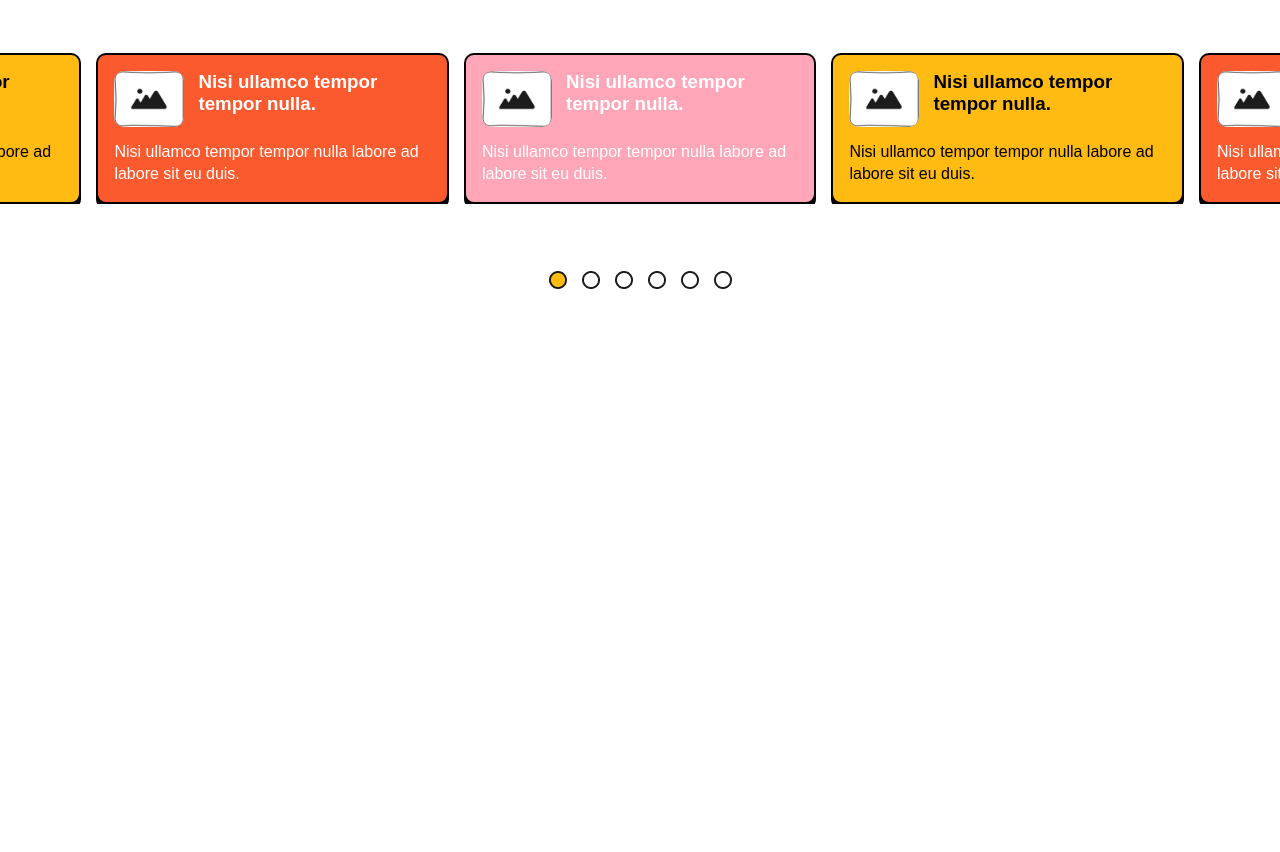
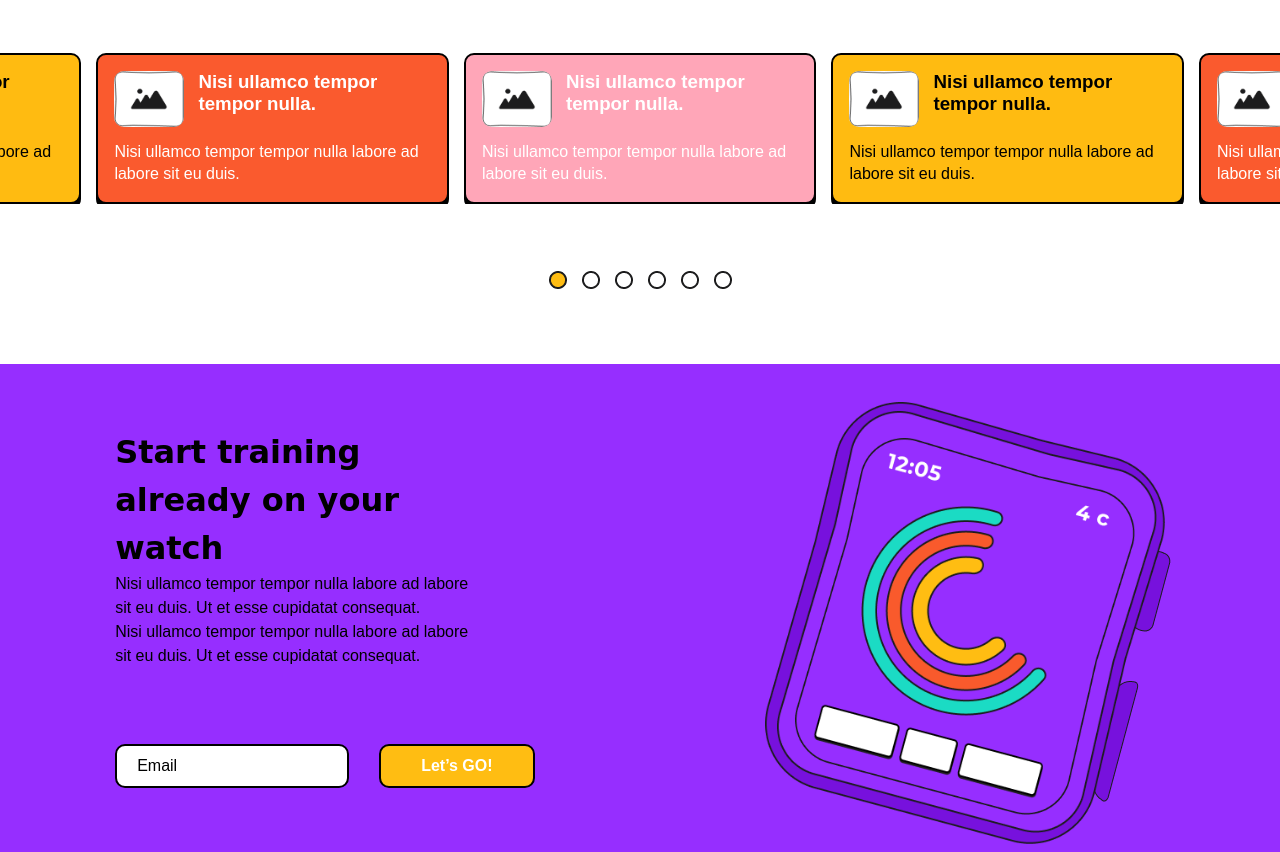
Before and after one commit to themagawo2011/EXAM-3, a plain HTML site: page muhamadali/ali.html in a window 1280 px wide. Shown: the part 844-1696 px from the top of the page. Before the commit the page ends 1144 px from the top, so only its background shows below. Drawn offline with Linux system fonts and the light colour scheme.

Commit message:
box4 dob kadm

```diff
--- a/muhamadali/ali.css
+++ b/muhamadali/ali.css
@@ -206,3 +206,88 @@ h1 {
 .box3 {
     margin-top: 5%;
 }
+
+.box4 {
+    background-color: #962EFF;
+    display: flex;
+    justify-content: space-around;
+    align-items: center;
+    margin-top: 5%;
+}
+
+.div6 {
+    line-height: 1.5;
+}
+
+.bn2 {
+    display: flex;
+    gap: 30px;
+    margin-top: 15%;
+}
+
+.hh {
+    padding: 8px 170px;
+    background-color: white;
+    border-radius: 10px;
+    padding-left: 20px;
+    border: 2px solid black;
+    margin-top: 3%;
+}
+
+.hb {
+    background-color: rgb(255, 189, 18);
+    padding: 8px 40px;
+    border: 2px solid black;
+    border-radius: 10px;
+    color: white;
+    margin-top: 3%;
+}
+
+.div7 {
+    position: relative;
+    width: 400px;
+    height: 450px;
+    margin-top: 3%;
+}
+
+.div7 img {
+    position: absolute;
+}
+
+.ig {
+    z-index: 1;
+    left: 91%;
+    top: 33%;
+}
+
+.ig0 {
+    z-index: 1;
+    left: 82%;
+    top: 62%;
+}
+
+.ig1 {
+    z-index: 1;
+    width: 100%;
+}
+
+.ig2 {
+    z-index: 2;
+    width: 95%;
+    left: 3%;
+    top: 2%;
+
+}
+
+.ig3 {
+    z-index: 3;
+    width: 75%;
+    left: 12%;
+    top: 10%;
+}
+.ig4 {
+    z-index: 3;
+    width: 85%;
+    left: 7.5%;
+    top: 8%;
+}
--- a/muhamadali/ali.html
+++ b/muhamadali/ali.html
@@ -91,6 +91,30 @@
     <div class="div5">
         <img src="./img/Small.png" alt="">
     </div>
+
+    <div class="box4">
+        <div class="div6">
+            <h1>
+                Start training <br> already on your <br> watch
+            </h1>
+            <p>
+                Nisi ullamco tempor tempor nulla labore ad labore <br> sit eu duis. Ut et esse cupidatat consequat. <br>
+                Nisi ullamco tempor tempor nulla labore ad labore <br> sit eu duis. Ut et esse cupidatat consequat.
+            </p>
+            <div class="bn2">
+                <p class="hh">Email</p>
+                <h4 class="hb">Let’s GO!</h4>
+            </div>
+        </div>
+        <div class="div7">
+            <img class="ig" src="./img/Rectangle 1216.png" alt="">
+            <img class="ig0" src="./img/button.png" alt="">
+            <img class="ig1" src="./img/Outerdial.png" alt="">
+            <img class="ig2" src="./img/Inner dial.png" alt="">
+            <img class="ig4" src="./img/Inner dial.png" alt="" width="90%">
+            <img class="ig3" src="./img/3.png" alt="">
+        </div>
+    </div>
 </body>
 
 </html>
```
Also changed, not shown: muhamadali/img/3.png (added), muhamadali/img/Inner dial.png (added), muhamadali/img/Outerdial.png (added), muhamadali/img/Rectangle 1216.png (added), muhamadali/img/button.png (added).
